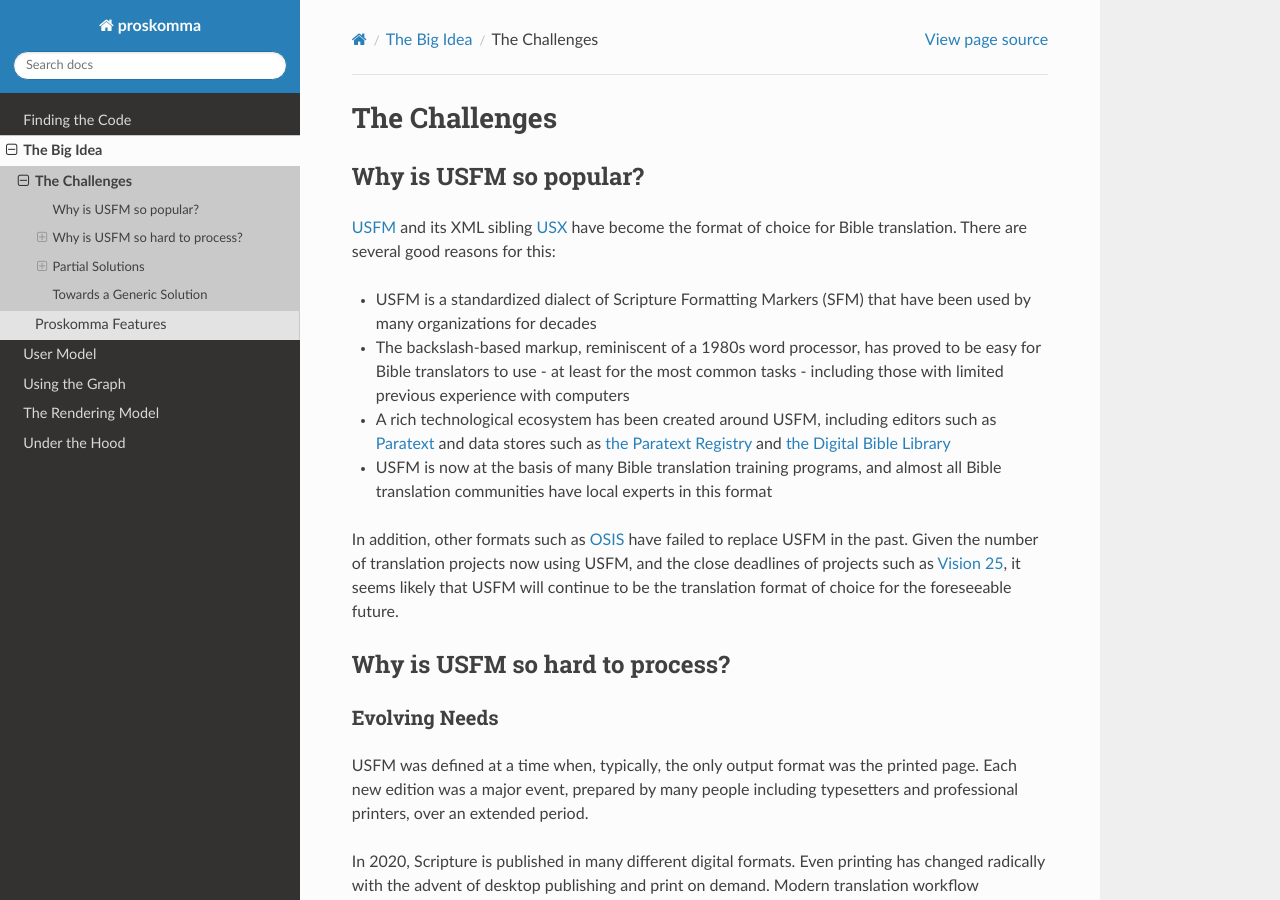
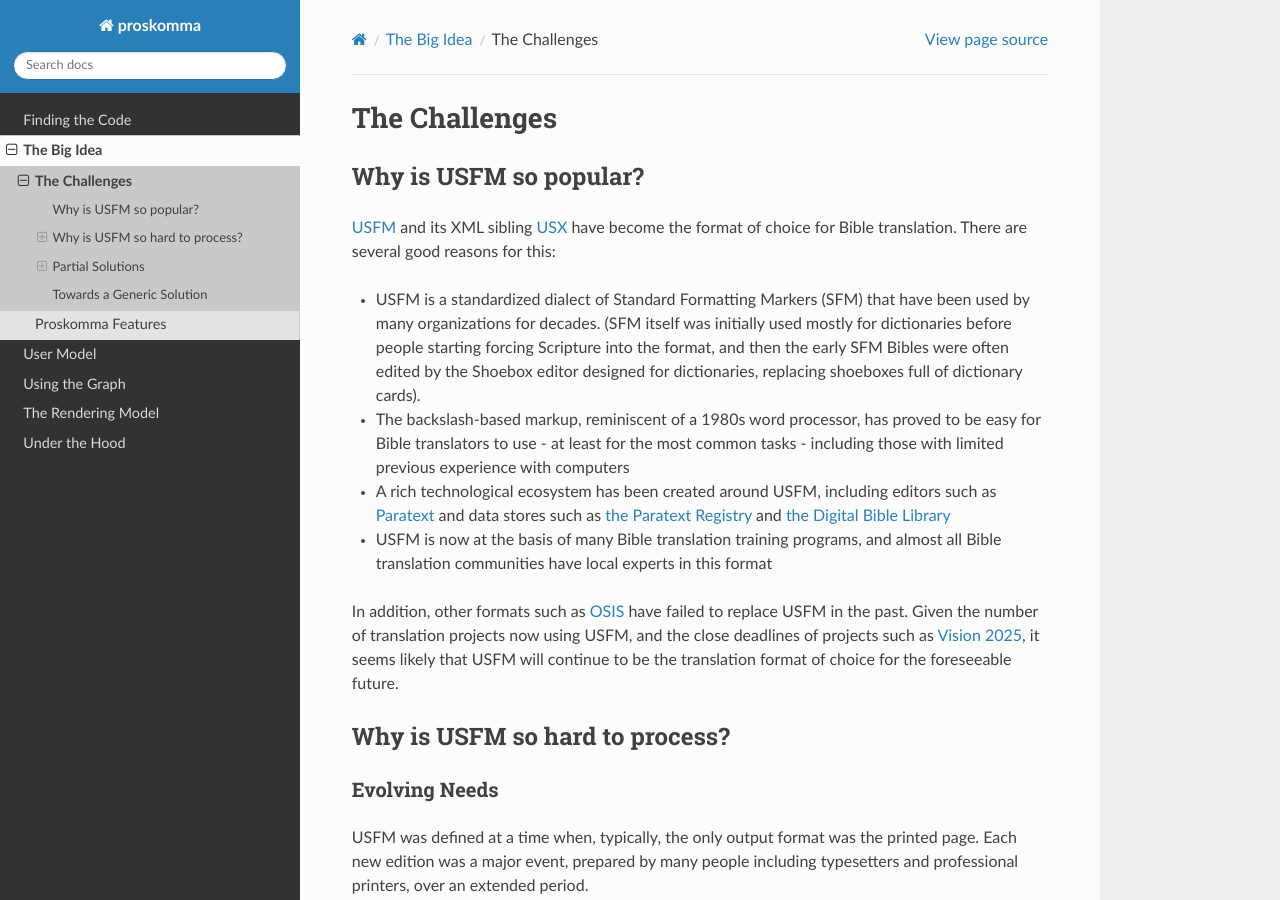
Before and after one commit to mvahowe/proskomma-ecosystem, a Sphinx documentation site: the page built from docs/source/big_idea/challenges.rst, in a window 1280 px wide and 900 px high. Built offline with Sphinx 7.4.7 and the Read the Docs theme 2.0.0, drawn with Linux system fonts in a browser that asks for light colours.

Commit message:
Corrections from Robert Hunt

```diff
--- a/docs/source/big_idea/challenges.rst
+++ b/docs/source/big_idea/challenges.rst
@@ -10,12 +10,12 @@ Why is USFM so popular?
 `USFM <https://ubsicap.github.io/usfm/>`_ and its XML sibling `USX <https://ubsicap.github.io/usx/>`_ have become
 the format of choice for Bible translation. There are several good reasons for this:
 
-- USFM is a standardized dialect of Scripture Formatting Markers (SFM) that have been used by many organizations for decades
+- USFM is a standardized dialect of Standard Formatting Markers (SFM) that have been used by many organizations for decades. (SFM itself was initially used mostly for dictionaries before people starting forcing Scripture into the format, and then the early SFM Bibles were often edited by the Shoebox editor designed for dictionaries, replacing shoeboxes full of dictionary cards).
 - The backslash-based markup, reminiscent of a 1980s word processor, has proved to be easy for Bible translators to use - at least for the most common tasks - including those with limited previous experience with computers
 - A rich technological ecosystem has been created around USFM, including editors such as `Paratext <https://paratext.org/>`_ and data stores such as `the Paratext Registry <https://paratext.org/support/registry/>`_ and `the Digital Bible Library <https://thedigitalbiblelibrary.org>`_
 - USFM is now at the basis of many Bible translation training programs, and almost all Bible translation communities have local experts in this format
 
-In addition, other formats such as `OSIS <http://crosswire.org/osis/>`_ have failed to replace USFM in the past. Given the number of translation projects now using USFM, and the close deadlines of projects such as `Vision 25 <https://www.missionfrontiers.org/issue/article/bible-translation-as-we-approach-2025>`_, it seems likely that USFM will continue to be the translation format of choice for the foreseeable future.
+In addition, other formats such as `OSIS <http://crosswire.org/osis/>`_ have failed to replace USFM in the past. Given the number of translation projects now using USFM, and the close deadlines of projects such as `Vision 2025 <https://www.missionfrontiers.org/issue/article/bible-translation-as-we-approach-2025>`_, it seems likely that USFM will continue to be the translation format of choice for the foreseeable future.
 
 Why is USFM so hard to process?
 ===============================
```
